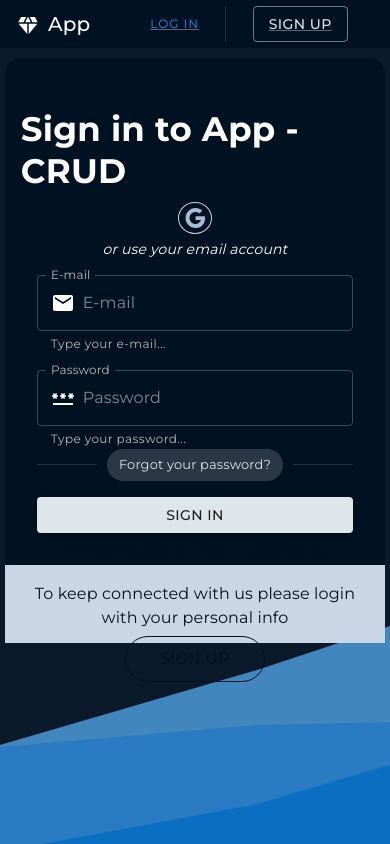
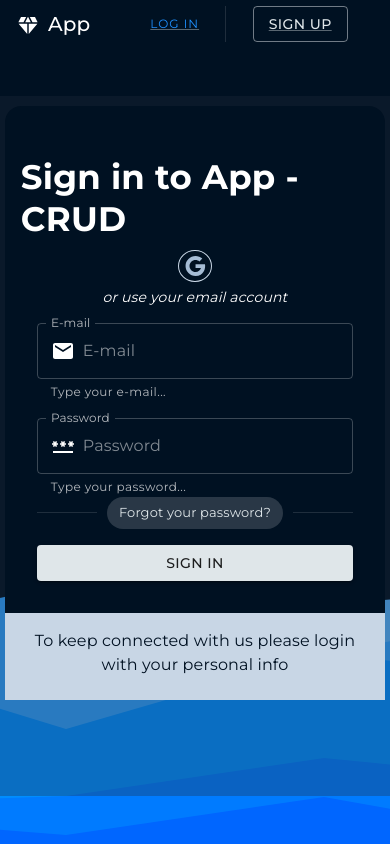
Before and after one commit to wthoutjc/db1-front, a Next.js app: page /auth/login in a window 390 px wide. Built offline with nearby package versions, Linux system fonts and the light colour scheme.

Commit message:
fix styles

```diff
--- a/styles/components/_authLayout.scss
+++ b/styles/components/_authLayout.scss
@@ -10,12 +10,12 @@
   border-radius: 1em;
   display: flex;
   overflow: hidden;
-  padding: 3em;
+  padding: 2em;
   background-color: #222f3e50;
   height: 90%;
   width: 95%;
-  max-width: 1200px;
-  max-height: 800px;
+  width: min(80vw,1100px);
+  max-height: 700px;
 }
 
 @media all and (max-width: 769px) {
@@ -24,5 +24,6 @@
     width: 100%;
     height: 100%;
     border-radius: 0;
+    overflow: auto;
   }
 }
--- a/styles/pages/_index.scss
+++ b/styles/pages/_index.scss
@@ -4,7 +4,7 @@ body {
 #__next {
   width: 100vw;
   height: 100vh;
-  background: url("../../public/img/background.svg");
+  background: url("../../public/img/background.svg") fixed center 50%;
   overflow: hidden;
 }
 .index__container {
--- a/styles/pages/_login.scss
+++ b/styles/pages/_login.scss
@@ -62,8 +62,8 @@
   padding: 0.7em 1em;
   color: $blackPrimary;
   border-color: $blackPrimary;
-  &:hover{
-    border-color: $blackPrimary
+  &:hover {
+    border-color: $blackPrimary;
   }
 }
 .login__animation-toRight {
@@ -81,13 +81,20 @@
   .login__right {
     width: 100%;
   }
-  .login__left {
+  .login__left,
+  .login__right {
     height: fit-content;
   }
   .login__left > h4 {
     margin-top: 1em;
   }
   .login__right {
-    height: 10%;
+    height: fit-content;
+  }
+  .login__right > h4 {
+    display: none;
+  }
+  .login__right > a {
+    display: none;
   }
 }
--- a/styles/pages/_signup.scss
+++ b/styles/pages/_signup.scss
@@ -82,9 +82,9 @@
     width: 100%;
   }
   .signup__left {
-    height: 10%;
+    display: none;
   }
   .signup__right {
-    height: 90%;
+    height: 100%;
   }
 }
```
